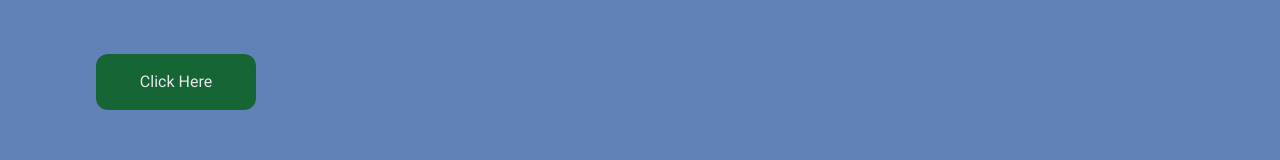
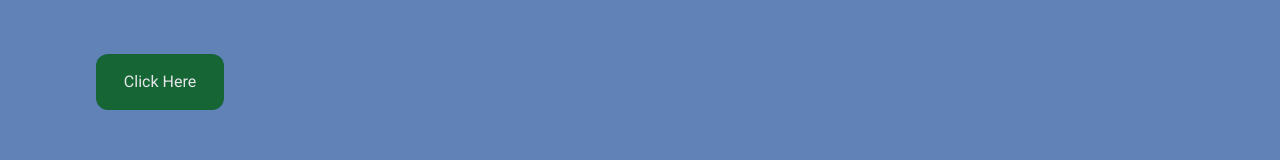
Before and after one commit to stefano-chen/NextBid, a Vue app in the folder frontend/: page / in a window 1280 px wide. Shown: the part 722-882 px from the top of the page. Built offline with nearby package versions, Linux system fonts and the light colour scheme; no server answers.

Commit message:
Click here button implemented

```diff
--- a/frontend/src/components/HeroSection.vue
+++ b/frontend/src/components/HeroSection.vue
@@ -1,10 +1,16 @@
-<script setup></script>
+<script setup>
+import { RouterLink } from 'vue-router'
+</script>
 
 <template>
   <div class="flex flex-row items-center justify-evenly bg-glaucous py-32 pl-24 pr-32">
     <div class="flex flex-col gap-10">
       <h1 class="text-9xl">Your Next Great Deal Starts Here!</h1>
-      <button class="w-40 rounded-xl bg-green-800 p-4">Click Here</button>
+      <RouterLink class="w-32" to="/auctions">
+        <div class="flex items-center justify-center rounded-xl bg-green-800 p-4">
+          Click Here
+        </div></RouterLink
+      >
     </div>
     <img class="size-96 rounded-3xl bg-transparent" src="@/assets/images/auction.jpg" />
   </div>
```
